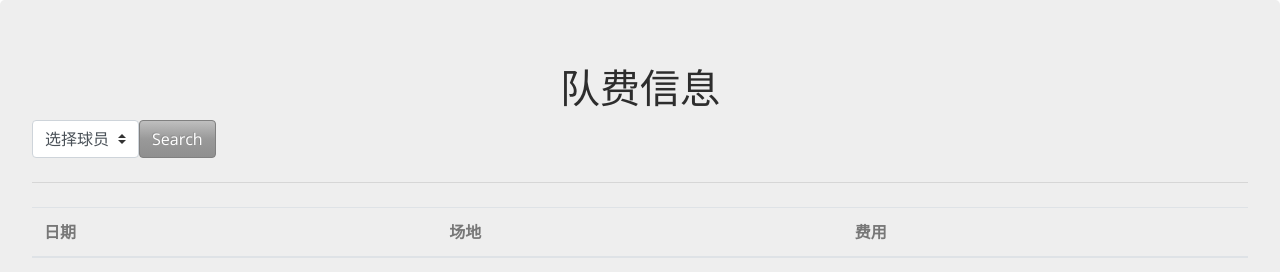
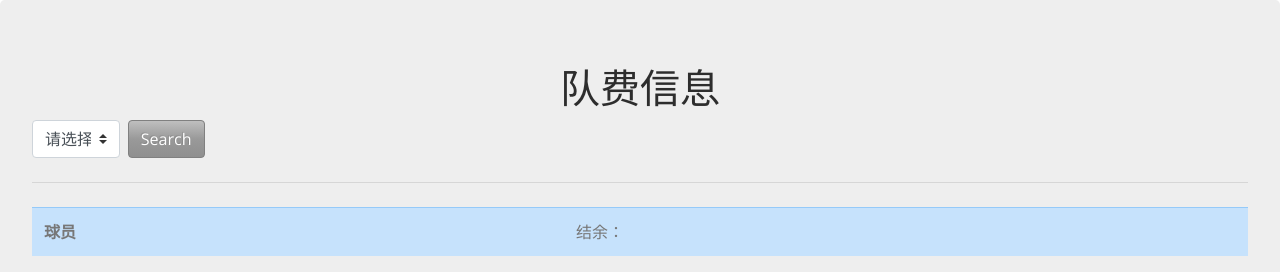
Before and after one commit to cx9s/ldbj, a Flask app: page /fee in a window 1280 px wide. Shown: the part 58-330 px from the top of the page. Run offline with Flask 2, Linux system fonts and the light colour scheme; data that the repository does not hold is empty; some libraries are stand-ins or nearby versions.

Commit message:
modify list

```diff
--- a/script/templates/fee.html
+++ b/script/templates/fee.html
@@ -44,21 +44,21 @@
             <h1 class="h1" style="text-align: center;">队费信息</h1>
             <form class="form-inline my-2 my-lg-0" action="javascript:get_feeList($('#playerList').val());">
                 <div class="form-group">
-                <select class="custom-select" id="playerList">
-                    <option selected="" value="">选择球员</option>
-                    <!--<option value="陈譞">陈譞</option>-->
-                </select>
+                    <select class="custom-select form-control mr-2" style="max-width: 50%;" id="playerList">
+                        <option selected="" value="">请选择</option>
+                        <!--<option value="陈譞">陈譞</option>-->
+                    </select>
 
-                <button class="btn btn-secondary my-2 my-sm-0" type="submit">Search</button>
-</div>
+                    <button class="btn btn-secondary my-2 my-sm-0" type="submit">Search</button>
+                </div>
             </form>
 
             <hr class="my-4">
 
-            <table class="table" id="total" style="display: none;">
+            <table class="table table-info" id="total">
                 <tbody>
                     <tr>
-                        <th scope="row" id="total_name"></th>
+                        <th scope="row" id="total_name">球员</th>
                         <td>结余：<span class="" id="total_amount"></span></td>
                     </tr>
                 </tbody>
@@ -74,11 +74,6 @@
                 </thead>
                 <tbody>
                     <!--<tr class="table-dark">
-                        <td>Column content</td>
-                        <td>Column content</td>
-                        <td>Column content</td>
-                    </tr>
-                    <tr class="table-light">
                         <td>Column content</td>
                         <td>Column content</td>
                         <td>Column content</td>
@@ -145,7 +140,6 @@
                 if (total < 0) {
                     $('#total').addClass('table-danger');
                 }
-                $('#total').show();
                 $('#feeTable').find('tbody').html(res_str);
             },
             error: function (response, status, error) {
```
Also changed, not shown: script/templates/player.html (+6 -19 lines).
